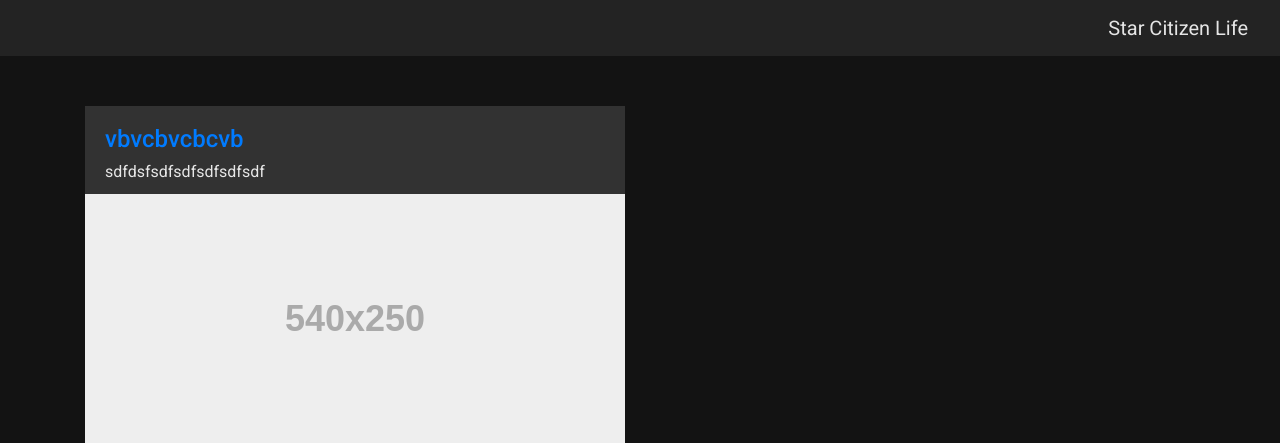
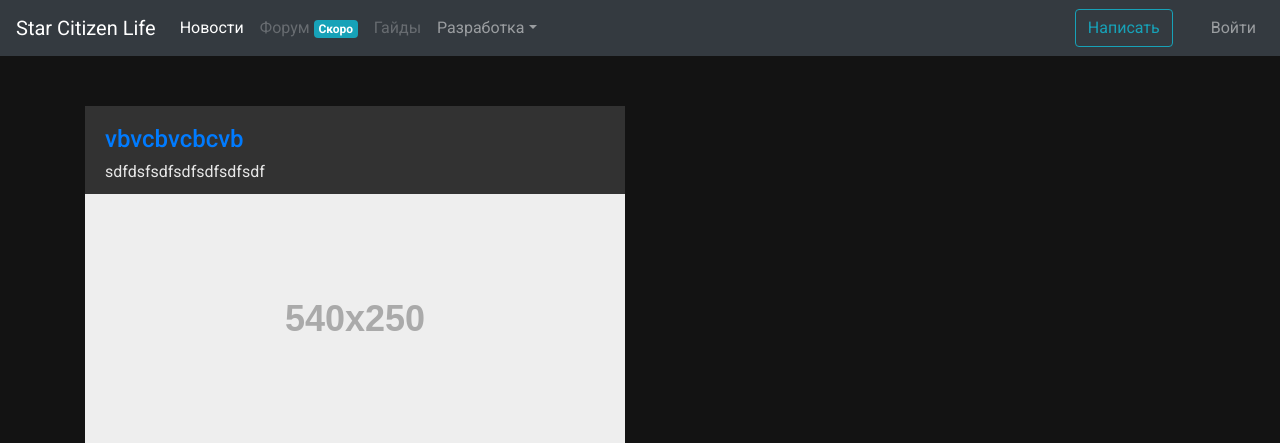
Before and after one commit to ModPhoenix/SCL, a Django app: page / in a window 1280 px wide. Shown: the top 443 px of the page. Run offline with Django 3.2, Linux system fonts and the light colour scheme; data comes from the database, SQL or seed files in the repository; some libraries are stand-ins or nearby versions.

Commit message:
fix navbar

```diff
--- a/blog/templates/blog/base.html
+++ b/blog/templates/blog/base.html
@@ -18,7 +18,7 @@
     {% include 'blog/nav.html' %}
     {% block content %}{% endblock content %}
     <!-- jQuery first, then Tether, then Bootstrap JS. -->
-    <script src="{% static 'js/tether.min.js' %}" ></script>
+    <script src="{% static 'js/popper.min.js' %}" ></script>
     <script src="{% static 'js/bootstrap.min.js' %}" ></script>
     <script src="{% static 'js/holder.min.js' %}" ></script>
     <script src="{% static 'js/main.js' %}" ></script>
--- a/blog/templates/blog/nav.html
+++ b/blog/templates/blog/nav.html
@@ -1,4 +1,4 @@
-<nav class="navbar navbar-toggleable-sm navbar-inverse fixed-top bg-inverse">
+<nav class="navbar navbar-expand-md navbar-dark fixed-top bg-dark">
   <button class="navbar-toggler navbar-toggler-right" type="button" data-toggle="collapse" data-target="#navbarsExampleDefault"
     aria-controls="navbarsExampleDefault" aria-expanded="false" aria-label="Toggle navigation">
         <span class="navbar-toggler-icon"></span>
```
